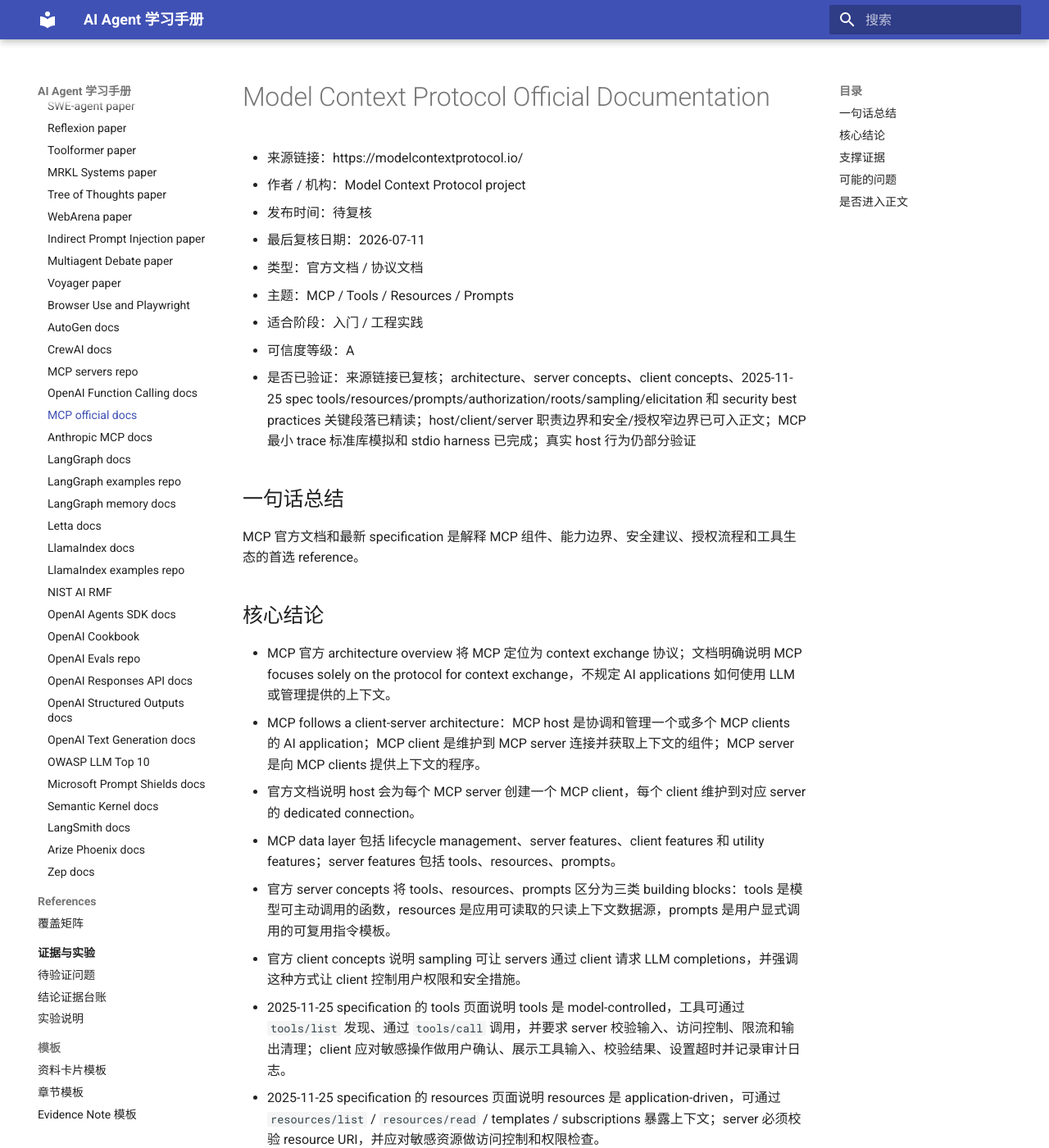
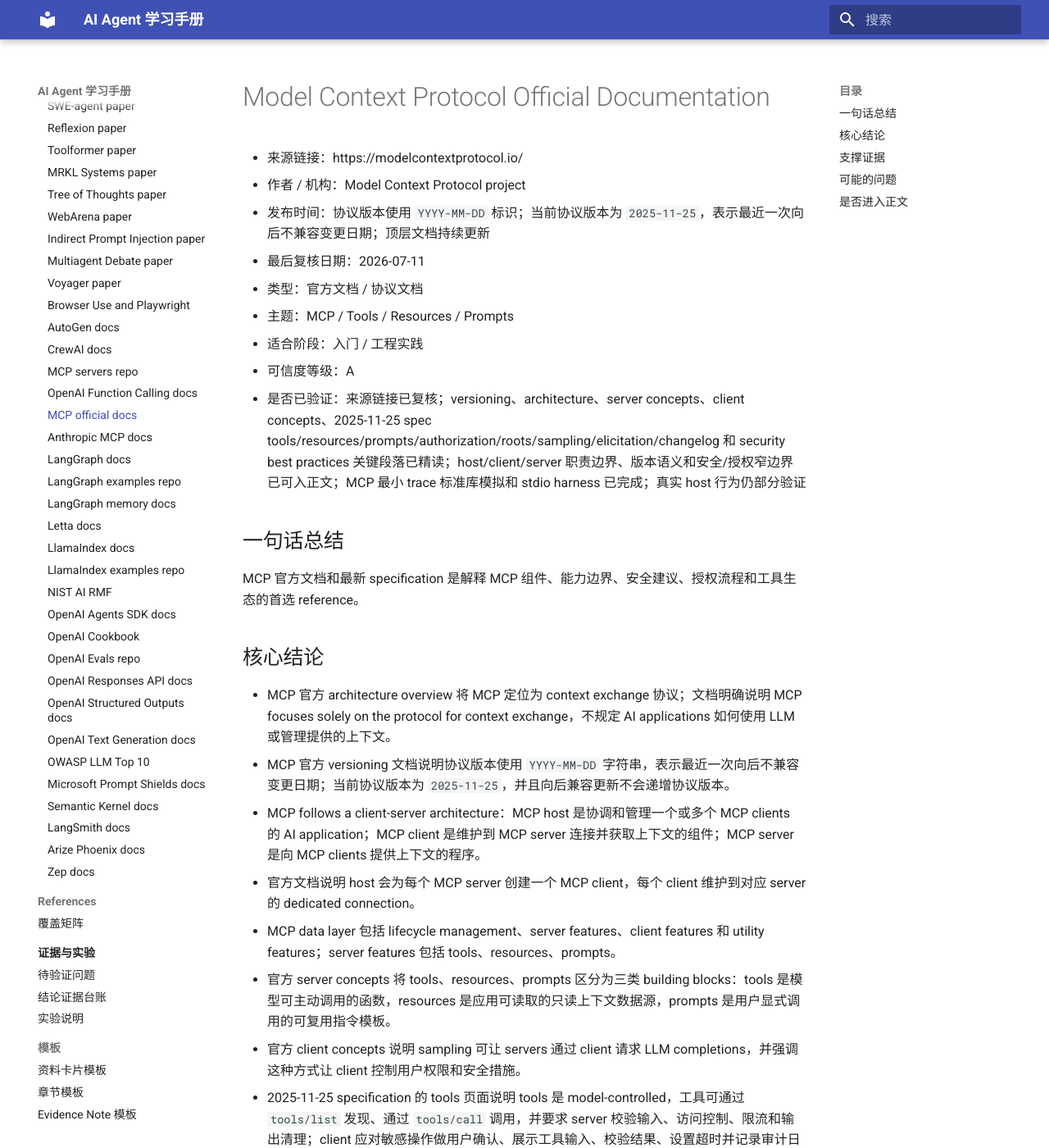
Before and after one commit to AmazingCaddy/readings-ai-agent, an MkDocs documentation site: the page built from docs/sources/source-cards/2026-mcp-official-docs.md, in a window 1280 px wide and 1400 px high. Shown: the whole window at 82% size. Built offline with MkDocs 1.6.1 and Material for MkDocs 9.7.7, drawn with Linux system fonts in a browser that asks for light colours; some of the changed text lies outside the part shown.

Commit message:
Clarify MCP specification version metadata

```diff
--- a/docs/sources/source-cards/2026-mcp-official-docs.md
+++ b/docs/sources/source-cards/2026-mcp-official-docs.md
@@ -2,13 +2,13 @@
 
 - 来源链接：https://modelcontextprotocol.io/
 - 作者 / 机构：Model Context Protocol project
-- 发布时间：待复核
+- 发布时间：协议版本使用 `YYYY-MM-DD` 标识；当前协议版本为 `2025-11-25`，表示最近一次向后不兼容变更日期；顶层文档持续更新
 - 最后复核日期：2026-07-11
 - 类型：官方文档 / 协议文档
 - 主题：MCP / Tools / Resources / Prompts
 - 适合阶段：入门 / 工程实践
 - 可信度等级：A
-- 是否已验证：来源链接已复核；architecture、server concepts、client concepts、2025-11-25 spec tools/resources/prompts/authorization/roots/sampling/elicitation 和 security best practices 关键段落已精读；host/client/server 职责边界和安全/授权窄边界已可入正文；MCP 最小 trace 标准库模拟和 stdio harness 已完成；真实 host 行为仍部分验证
+- 是否已验证：来源链接已复核；versioning、architecture、server concepts、client concepts、2025-11-25 spec tools/resources/prompts/authorization/roots/sampling/elicitation/changelog 和 security best practices 关键段落已精读；host/client/server 职责边界、版本语义和安全/授权窄边界已可入正文；MCP 最小 trace 标准库模拟和 stdio harness 已完成；真实 host 行为仍部分验证
 
 ## 一句话总结
 
@@ -17,6 +17,7 @@
 ## 核心结论
 
 - MCP 官方 architecture overview 将 MCP 定位为 context exchange 协议；文档明确说明 MCP focuses solely on the protocol for context exchange，不规定 AI applications 如何使用 LLM 或管理提供的上下文。
+- MCP 官方 versioning 文档说明协议版本使用 `YYYY-MM-DD` 字符串，表示最近一次向后不兼容变更日期；当前协议版本为 `2025-11-25`，并且向后兼容更新不会递增协议版本。
 - MCP follows a client-server architecture：MCP host 是协调和管理一个或多个 MCP clients 的 AI application；MCP client 是维护到 MCP server 连接并获取上下文的组件；MCP server 是向 MCP clients 提供上下文的程序。
 - 官方文档说明 host 会为每个 MCP server 创建一个 MCP client，每个 client 维护到对应 server 的 dedicated connection。
 - MCP data layer 包括 lifecycle management、server features、client features 和 utility features；server features 包括 tools、resources、prompts。
@@ -39,6 +40,8 @@
 - 2026-07-11 抓取 `https://modelcontextprotocol.io/docs/learn/server-concepts.md` 成功；页面包含 Tools、Resources、Prompts 的表格定义和 user interaction model。
 - 2026-07-11 抓取 `https://modelcontextprotocol.io/docs/learn/client-concepts.md` 成功；页面包含 Elicitation、Roots、Sampling 的定义和安全说明。
 - 2026-07-11 抓取 `https://modelcontextprotocol.io/llms.txt` 成功；索引显示当前 specification 页面为 `2025-11-25`。
+- 2026-07-11 抓取 `https://modelcontextprotocol.io/docs/learn/versioning.md` 成功；页面说明协议版本格式为 `YYYY-MM-DD`，当前版本为 `2025-11-25`，并且该日期表示最近一次向后不兼容变更。
+- 2026-07-11 抓取 `https://modelcontextprotocol.io/specification/2025-11-25/changelog.md` 成功；页面列出相对 `2025-06-18` 的 major / minor changes。
 - 2026-07-11 抓取 `https://modelcontextprotocol.io/specification/2025-11-25/server/tools.md` 成功；页面包含 `tools/list`、`tools/call`、`inputSchema`、`outputSchema`、tool execution errors 和 security considerations。
 - 2026-07-11 抓取 `https://modelcontextprotocol.io/specification/2025-11-25/server/resources.md` 成功；页面包含 `resources/list`、`resources/read`、resource templates、subscriptions、URI schemes 和 security considerations。
 - 2026-07-11 抓取 `https://modelcontextprotocol.io/specification/2025-11-25/server/prompts.md` 成功；页面包含 `prompts/list`、`prompts/get`、user-controlled interaction model 和 injection / unauthorized access 安全提示。
@@ -48,7 +51,7 @@
 
 ## 可能的问题
 
-- MCP 官方文档正在快速演进，spec version、roadmap 和 SDK 行为需要记录复核日期。
+- MCP 官方文档正在快速演进；协议版本号只表示向后不兼容变更日期，向后兼容更新可能不改变版本号，因此仍需要记录复核日期。
 - 官方 docs 的教程示例常使用特定 host 或模型供应商，正文应抽取协议边界，不绑定单一产品。
 - Roots 是协调机制而不是安全边界；正文不能把它写成强制 sandbox。
 - Authorization spec 是 transport-level 能力，且 authorization 对 MCP implementations 是 optional；不能写成所有 MCP 连接都天然具备 OAuth 安全模型。
```
Also changed, not shown: docs/chapters/12-source-map.md (+2 -1 lines), docs/local/summaries/2026-07-11-ai-agent-handbook.md (+3 -2 lines), docs/sources/source-card-index.md (+1 -1 lines).
